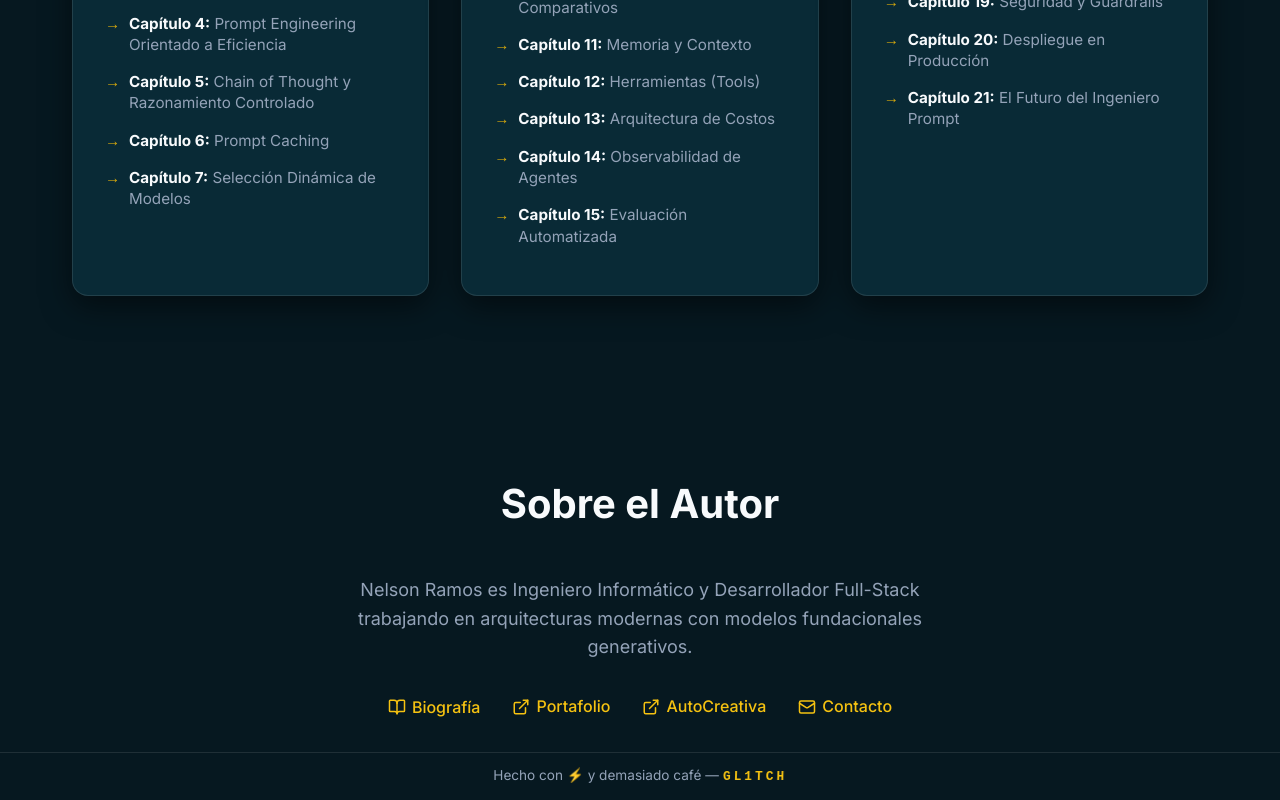
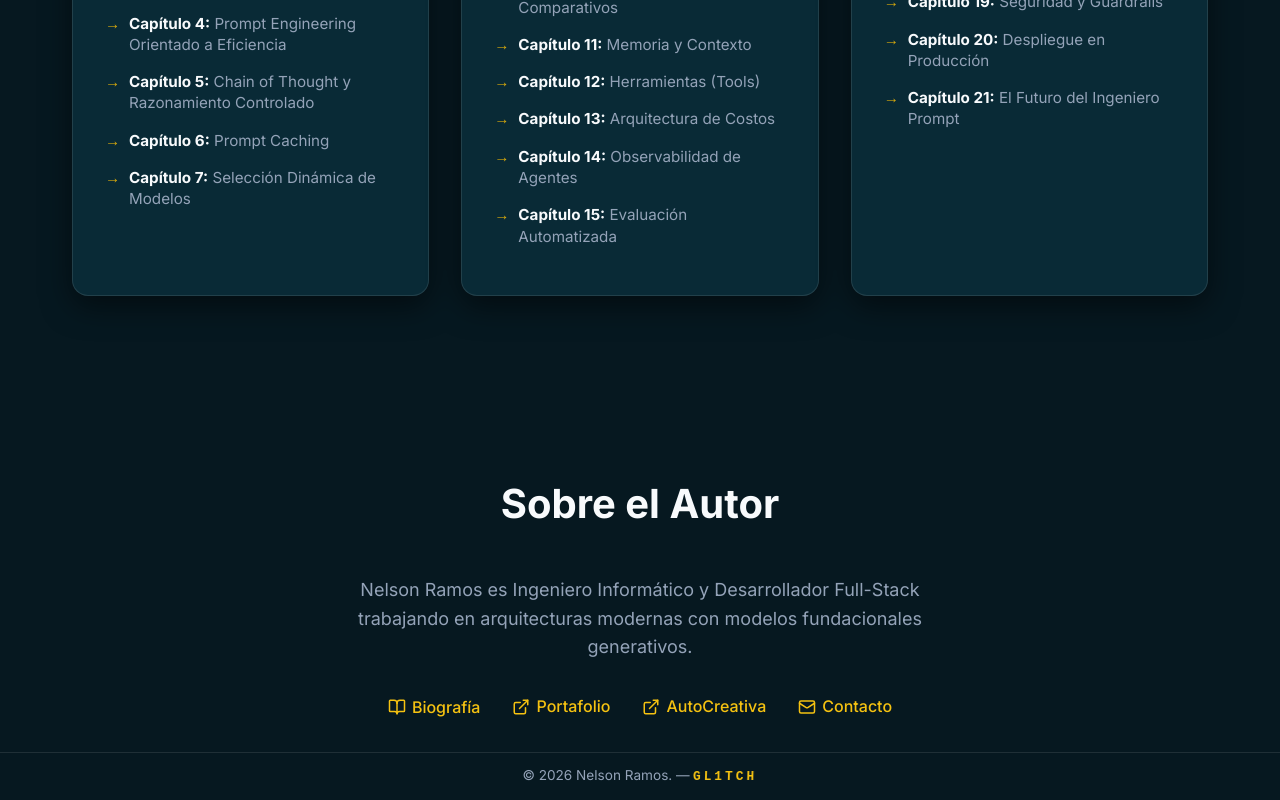
Before and after one commit to nelsonalejandro/ebook-ia-landing, a React (Vite) app: page / in a window 1280 px wide. Shown: the part 2628-3428 px from the top of the page. Built offline with nearby package versions, Linux system fonts and the light colour scheme.

Commit message:
Footer: restore copyright, keep GL1TCH game link

```diff
--- a/src/App.jsx
+++ b/src/App.jsx
@@ -269,7 +269,7 @@ function BiographyPage({ onBack, onOpenGame }) {
       </main>
 
       <footer className="site-footer">
-        <p>Hecho con ⚡ y demasiado café &mdash; <button className="glitch-footer-link" onClick={() => onOpenGame()}>GL1TCH</button></p>
+        <p>&copy; 2026 Nelson Ramos. &mdash; <button className="glitch-footer-link" onClick={() => onOpenGame()}>GL1TCH</button></p>
       </footer>
     </div>
   );
@@ -518,7 +518,7 @@ function App() {
       </main>
 
       <footer className="site-footer">
-        <p>Hecho con ⚡ y demasiado café &mdash; <button className="glitch-footer-link" onClick={() => setShowGame(true)}>GL1TCH</button></p>
+        <p>&copy; 2026 Nelson Ramos. &mdash; <button className="glitch-footer-link" onClick={() => setShowGame(true)}>GL1TCH</button></p>
       </footer>
     </div>
 
```
